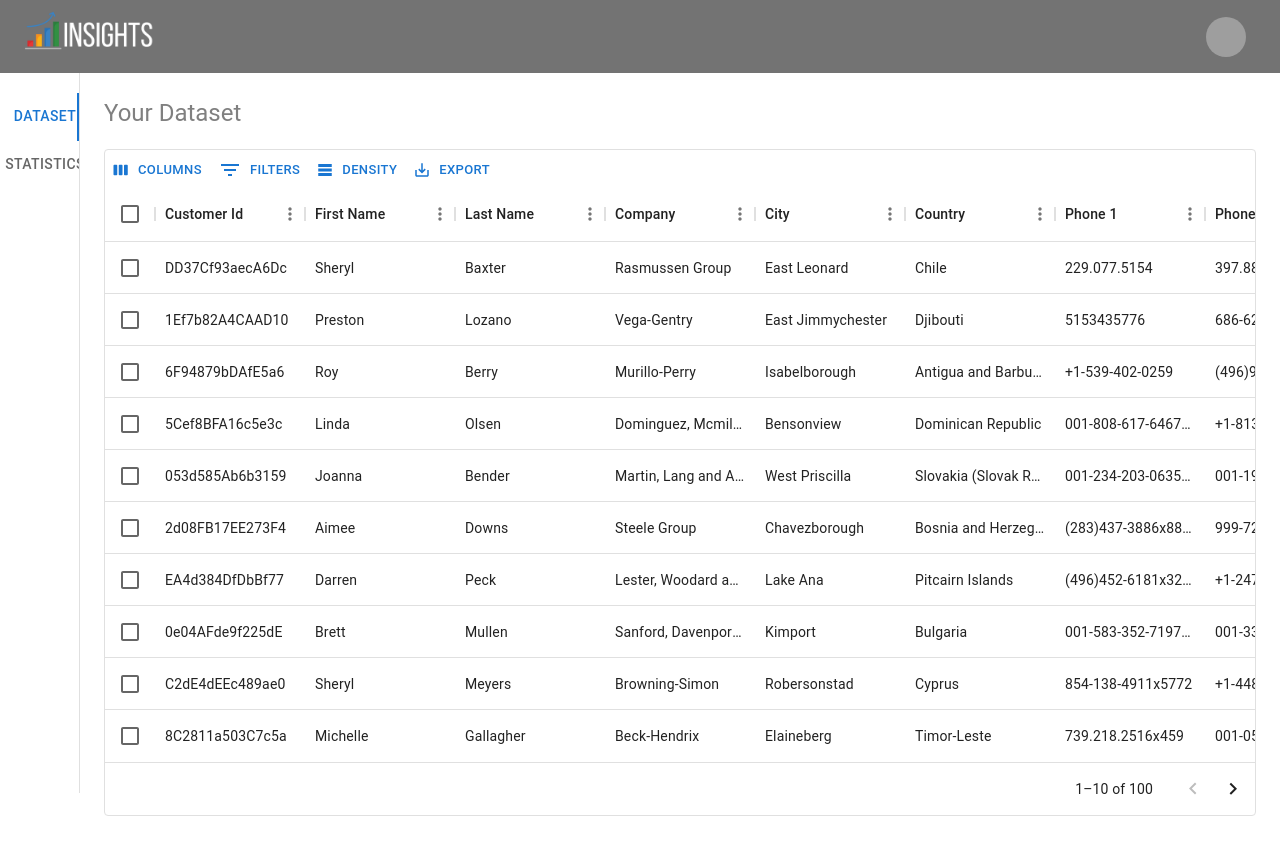
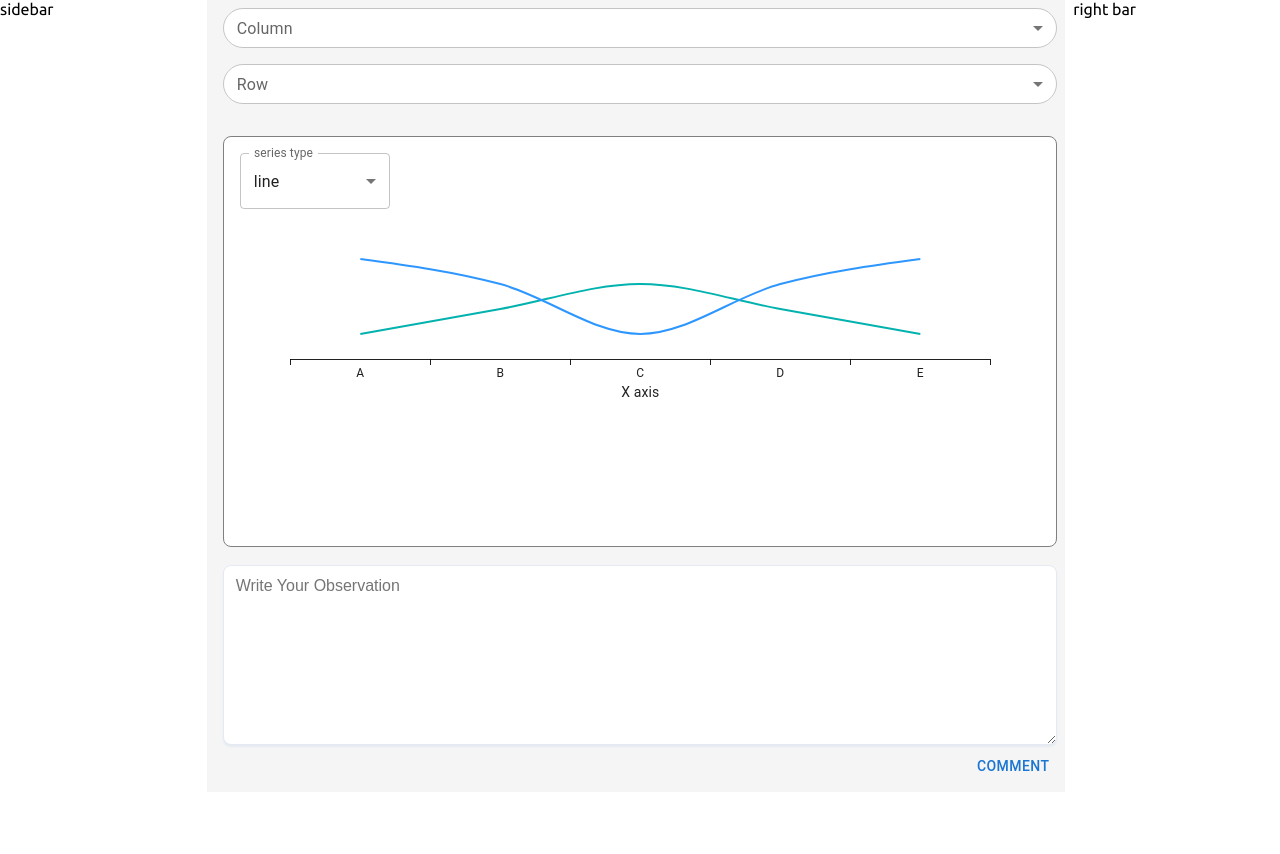
Before and after one commit to KhaledAbuarida/Insight-frontend, a React (Vite) app: page / in a window 1280 px wide. Shown: the top 854 px of the page. Built offline with nearby package versions, Linux system fonts and the light colour scheme; grey boxes are pictures that could not be loaded.

Commit message:
visualization page center

```diff
--- a/package.json
+++ b/package.json
@@ -14,6 +14,7 @@
     "@emotion/styled": "^11.11.0",
     "@mui/icons-material": "^5.15.9",
     "@mui/material": "^5.15.9",
+    "@mui/x-charts": "^6.19.5",
     "@mui/x-data-grid": "^6.19.4",
     "@mui/x-data-grid-generator": "^6.19.4",
     "@mui/x-data-grid-premium": "^6.19.4",
@@ -22,7 +23,8 @@
     "papaparse": "^5.4.1",
     "react": "^18.2.0",
     "react-dom": "^18.2.0",
-    "recharts": "^2.12.0"
+    "recharts": "^2.12.0",
+    "styled-components": "^6.1.8"
   },
   "devDependencies": {
     "@types/react": "^18.2.43",
--- a/src/App.tsx
+++ b/src/App.tsx
@@ -7,12 +7,14 @@ import Upload from "./components/upload/Upload";
 import UploadPage from "./pages/uploadPage/UploadPage";
 import DataTable from "./components/DataTable";
 import DataSourcePage from "./pages/dataSourcePage/DataSourcePage";
+import VisualizePage from "./pages/dataSourcePage/visualizePage/VisualizePage";
 
 const App = () => {
   return (
     <div>
       {/* <UploadPage /> */}
-      <DataSourcePage />
+      {/* <DataSourcePage /> */}
+      <VisualizePage />
     </div>
     // <div className="app-container">
     //   <AppHeader />
--- a/src/components/app-header/AppHeader.tsx
+++ b/src/components/app-header/AppHeader.tsx
@@ -37,19 +37,35 @@ const AppHeader = () => {
   };
 
   return (
-    <AppBar position="static" sx={{ backgroundColor: "#737373" }}>
+    <AppBar
+      position="fixed"
+      sx={{ backgroundColor: "#737373" }}
+    >
       <Container maxWidth={false}>
         <Toolbar disableGutters>
           {/* logo */}
-          <Box sx={{ flexGrow: 1, display: { xs: "none", md: "flex" } }}>
-            <img src="./assets/logo.png" width="130px" />
+          <Box
+            sx={{
+              flexGrow: 1,
+              display: { xs: "none", md: "flex" },
+            }}
+          >
+            <Typography variant="h5">
+              <b>INSIGHTS</b>
+            </Typography>
           </Box>
 
           {/* user profile */}
           <Box sx={{ flexGrow: 0, mr: "10px" }}>
             <Tooltip title="Open settings">
-              <IconButton onClick={handleOpenUserMenu} sx={{ p: 0 }}>
-                <Avatar alt="Remy Sharp" src="/static/images/avatar/2.jpg" />
+              <IconButton
+                onClick={handleOpenUserMenu}
+                sx={{ p: 0 }}
+              >
+                <Avatar
+                  alt="Remy Sharp"
+                  src="/static/images/avatar/2.jpg"
+                />
               </IconButton>
             </Tooltip>
             <Menu
@@ -69,7 +85,10 @@ const AppHeader = () => {
               onClose={handleCloseUserMenu}
             >
               {settings.map((setting) => (
-                <MenuItem key={setting} onClick={handleCloseUserMenu}>
+                <MenuItem
+                  key={setting}
+                  onClick={handleCloseUserMenu}
+                >
                   <Typography textAlign="center">{setting}</Typography>
                 </MenuItem>
               ))}
--- /dev/null
+++ b/src/components/attributes-picker/AttributePicker.tsx
@@ -0,0 +1,87 @@
+import {
+  FormControl,
+  InputLabel,
+  Select,
+  MenuItem,
+  SelectChangeEvent,
+} from "@mui/material";
+import "./AttributePicker.css";
+import { useState } from "react";
+import { IAttribute } from "../../utils/attributes";
+
+interface Props {
+  attributes: IAttribute[];
+}
+
+export const AttributesPicker = ({ attributes }: Props) => {
+  const [column, setColumn] = useState("");
+  const [row, setRow] = useState("");
+
+  const handleColumnChange = (event: SelectChangeEvent) => {
+    setColumn(event.target.value);
+  };
+  const handleRowChange = (event: SelectChangeEvent) => {
+    setRow(event.target.value);
+  };
+
+  return (
+    <>
+      <FormControl
+        sx={{
+          width: "100%",
+          backgroundColor: "#fff",
+          borderRadius: "20px",
+        }}
+        size="small"
+      >
+        <InputLabel id="select-columns">Column</InputLabel>
+        <Select
+          labelId="select-columns"
+          id="column"
+          value={column}
+          label="column"
+          onChange={handleColumnChange}
+          sx={{ borderRadius: "20px" }}
+        >
+          {attributes.map((at) => (
+            <MenuItem
+              key={at.field}
+              value={at.field}
+            >
+              {at.headerName}
+            </MenuItem>
+          ))}
+        </Select>
+      </FormControl>
+
+      <FormControl
+        sx={{
+          mt: 2,
+          width: "100%",
+          backgroundColor: "#fff",
+          borderRadius: "20px",
+        }}
+        size="small"
+      >
+        <InputLabel id="select-rows">Row</InputLabel>
+        <Select
+          labelId="select-rows"
+          id="row"
+          value={row}
+          label="row"
+          onChange={handleRowChange}
+          sx={{ borderRadius: "20px" }}
+        >
+          {attributes.map((at) => (
+            <MenuItem
+              key={at.field}
+              value={at.field}
+            >
+              {at.headerName}
+            </MenuItem>
+          ))}
+        </Select>
+      </FormControl>
+    </>
+  );
+};
--- /dev/null
+++ b/src/components/graph-comment/Comment.tsx
@@ -0,0 +1,58 @@
+import { Button } from "@mui/material";
+import { ChangeEvent, useState } from "react";
+import styled from "styled-components";
+
+const StyledTextarea = styled.textarea`
+  box-sizing: border-box;
+  width: 100%;
+  min-height: 180px;
+  font-family: "IBM Plex Sans", sans-serif;
+  font-size: 1rem;
+  font-weight: 400;
+  line-height: 1.5;
+  padding: 8px 12px;
+  border-radius: 8px;
+  color: #000;
+  border: 1px solid #e5eaf2;
+  box-shadow: 0px 2px 2px #e5eaf2;
+  background-color: #fff;
+  margin: 20px 0 0 0;
+
+  &:hover {
+    border-color: #3399ff;
+  }
+
+  &:focus {
+    border-color: #3399ff;
+    box-shadow: 0 0 0 3px #daecff;
+  }
+`;
+
+export default function Comment() {
+  const [comment, setComment] = useState<string>("");
+
+  const handleChange = (e: ChangeEvent<HTMLTextAreaElement>) => {
+    setComment(e.target.value);
+  };
+
+  const handleComment = () => {
+    console.log(comment);
+    setComment("");
+  };
+
+  return (
+    <>
+      <StyledTextarea
+        value={comment}
+        onChange={handleChange}
+        placeholder="Write Your Observation"
+      />
+      <Button
+        sx={{ float: "right" }}
+        onClick={handleComment}
+      >
+        Comment
+      </Button>
+    </>
+  );
+}
--- /dev/null
+++ b/src/components/graph/Graph.tsx
@@ -0,0 +1,66 @@
+// import { Box, MenuItem, TextField } from "@mui/material";
+import Box from "@mui/material/Box";
+import TextField from "@mui/material/TextField";
+import MenuItem from "@mui/material/MenuItem";
+import { ResponsiveChartContainer } from "@mui/x-charts/ResponsiveChartContainer";
+import { BarPlot } from "@mui/x-charts/BarChart";
+import { LinePlot } from "@mui/x-charts/LineChart";
+import { ChartsXAxis } from "@mui/x-charts/ChartsXAxis";
+import { useState } from "react";
+
+const Graph = () => {
+  const [type, setType] = useState<"line" | "bar">("line");
+  return (
+    <Box
+      height="100%"
+      width="auto"
+      borderRadius={2}
+      p={2}
+      sx={{ border: "1px solid gray", backgroundColor: "#fff" }}
+    >
+      <TextField
+        select
+        value={type}
+        onChange={(event) => setType(event.target.value as "line" | "bar")}
+        label="series type"
+        sx={{ minWidth: 150 }}
+      >
+        <MenuItem value="line">line</MenuItem>
+        <MenuItem value="bar">bar</MenuItem>
+      </TextField>
+
+      <div>
+        <ResponsiveChartContainer
+          series={[
+            {
+              type,
+              data: [1, 2, 3, 2, 1],
+            },
+            {
+              type,
+              data: [4, 3, 1, 3, 4],
+            },
+          ]}
+          xAxis={[
+            {
+              data: ["A", "B", "C", "D", "E"],
+              scaleType: "band",
+              id: "x-axis-id",
+            },
+          ]}
+          height={200}
+        >
+          <BarPlot />
+          <LinePlot />
+          <ChartsXAxis
+            label="X axis"
+            position="bottom"
+            axisId="x-axis-id"
+          />
+        </ResponsiveChartContainer>
+      </div>
+    </Box>
+  );
+};
+
+export default Graph;
--- a/src/components/side-bar/Sidebar.tsx
+++ b/src/components/side-bar/Sidebar.tsx
@@ -1,5 +1,5 @@
 import Attributes from "../../utils/attributes";
-import { CSVAttribute } from "../csv-attributes/CSVAttribute";
+import { CSVAttribute } from "../attributes-picker/AttributePicker";
 import "./Sidebar.css";
 
 export const Sidebar = () => {
--- /dev/null
+++ b/src/pages/dataSourcePage/visualizePage/VisualizePage.tsx
@@ -0,0 +1,88 @@
+import { Box, Grid } from "@mui/material";
+import { AttributesPicker } from "../../../components/attributes-picker/AttributePicker";
+import Attributes from "../../../utils/attributes";
+import Graph from "../../../components/graph/Graph";
+import Comment from "../../../components/graph-comment/Comment";
+
+const VisualizePage = () => {
+  return (
+    <>
+      <Box sx={{ flexGrow: 1 }}>
+        <Grid
+          container
+          spacing={1}
+        >
+          <Grid
+            item
+            xs={2}
+          >
+            sidebar
+          </Grid>
+          <Grid
+            item
+            container
+            xs={8}
+            sx={{ backgroundColor: "#f5f5f5", height: "100vh" }}
+          >
+            <Grid
+              container
+              direction="column"
+              spacing={4}
+              p={1}
+              wrap="nowrap"
+            >
+              <Grid
+                item
+                xs={1}
+              >
+                <AttributesPicker attributes={Attributes} />
+              </Grid>
+              <Grid
+                item
+                xs={7}
+              >
+                <Graph />
+              </Grid>
+              <Grid
+                item
+                xs={4}
+              >
+                <Comment />
+              </Grid>
+            </Grid>
+          </Grid>
+          <Grid
+            item
+            xs={2}
+          >
+            right bar
+          </Grid>
+        </Grid>
+        <br />
+        <br />
+        <br />
+        <br />
+        <br />
+        <br />
+        <br />
+        <br />
+        <br />
+        <br />
+        <br />
+        <br />
+        <br />
+        <br />
+        <br />
+        <br />
+        <br />
+        <br />
+        <br />
+        <br />
+        <br />
+        <br />
+      </Box>
+    </>
+  );
+};
+
+export default VisualizePage;
--- a/src/utils/attributes.ts
+++ b/src/utils/attributes.ts
@@ -1,10 +1,10 @@
-interface Attribute {
+export interface IAttribute {
   field: string;
   headerName: string;
-  width: number;
+  width?: number;
 }
 
-const Attributes: Attribute[] = [
+const Attributes: IAttribute[] = [
   { field: "CustomerId", headerName: "Customer Id", width: 150 },
   { field: "FirstName", headerName: "First Name", width: 150 },
   { field: "LastName", headerName: "Last Name", width: 150 },
```
Also changed, not shown: src/components/csv-attributes/CSVAttribute.tsx (deleted, +0 -9 lines), public/assets/logo.png, src/components/attributes-picker/AttributePicker.css (renamed from src/components/csv-attributes/CSVAttribute.css), 1 other file (tests, documents, lock files or other folders).
